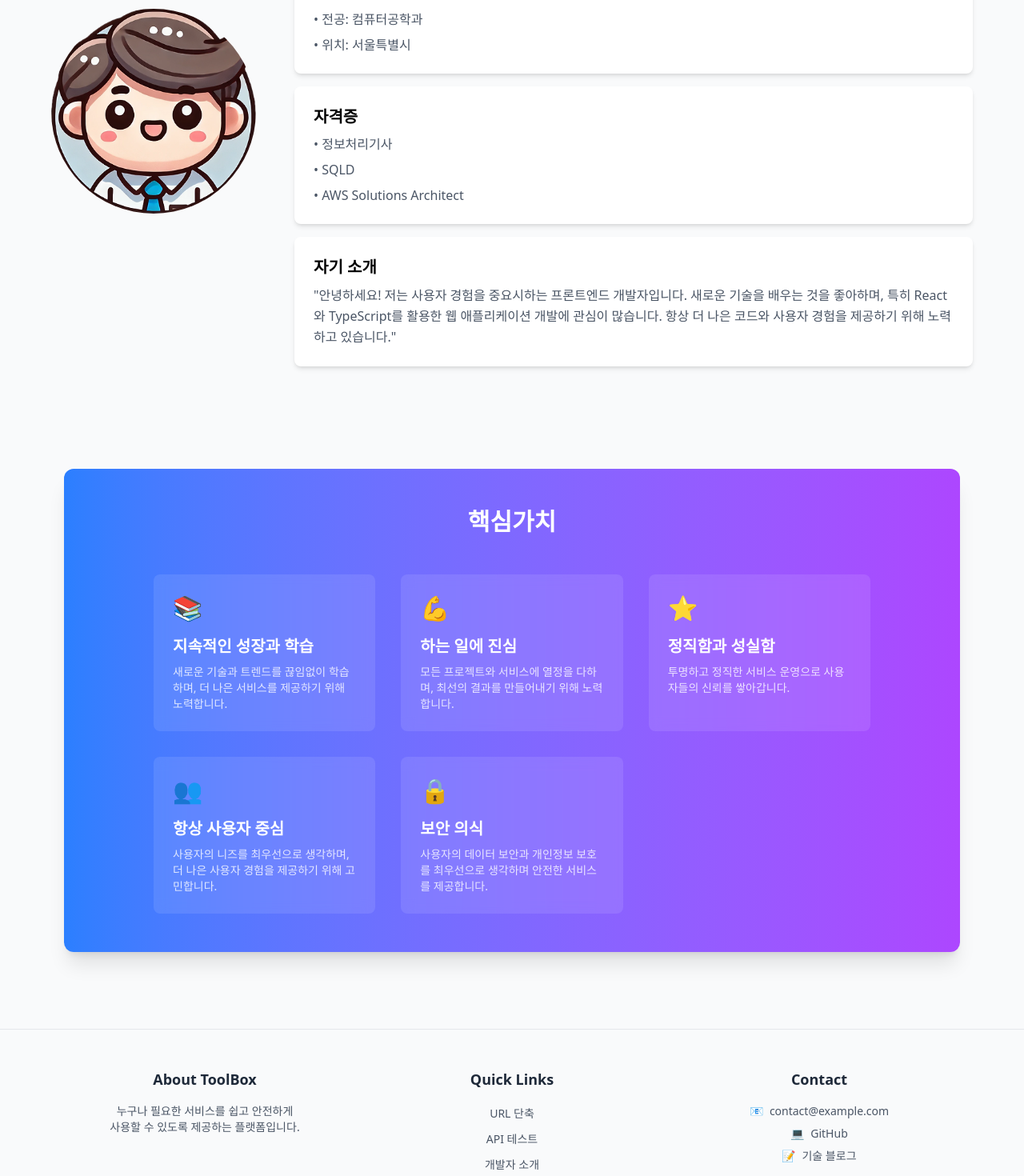
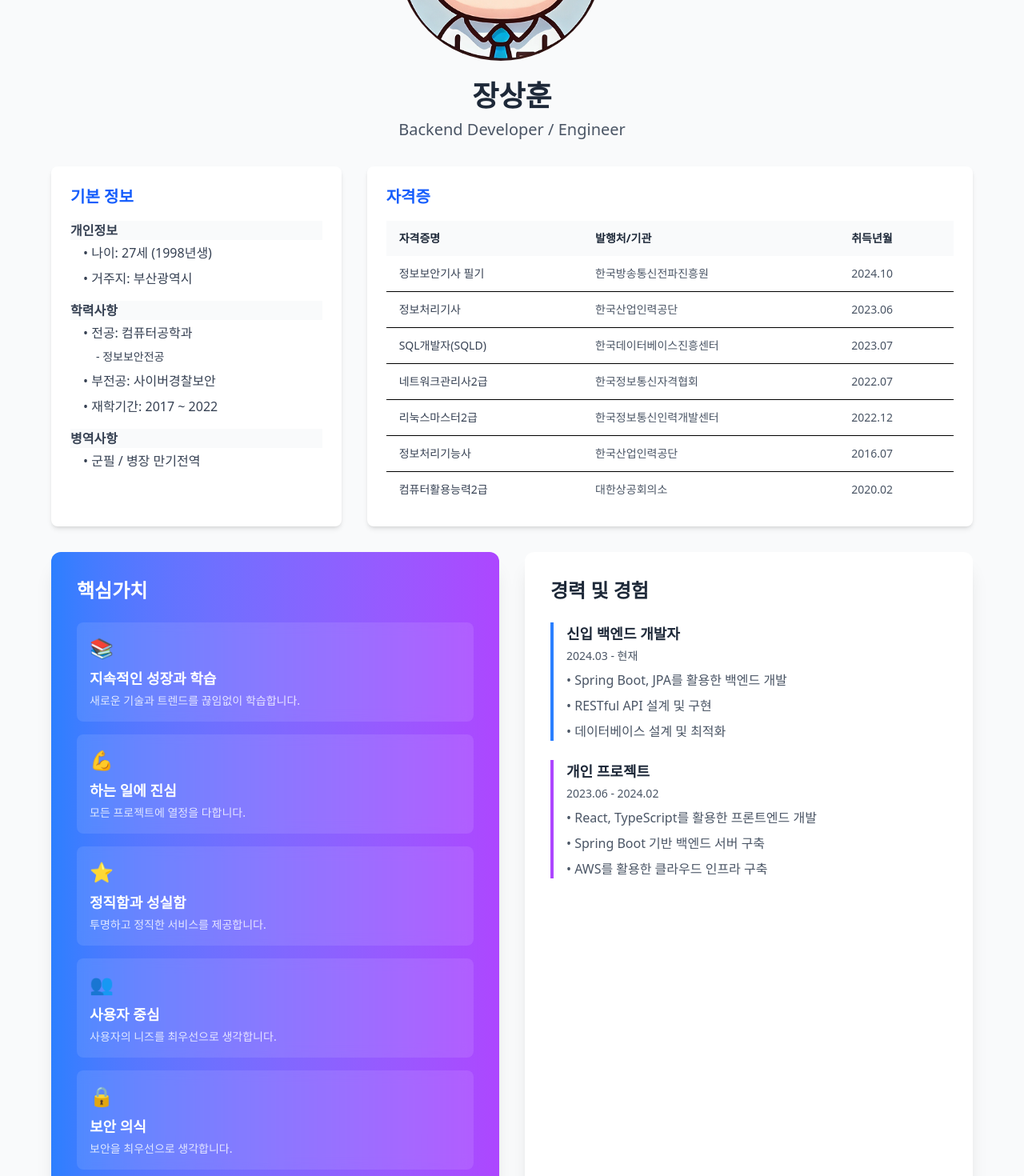
Before and after one commit to hoowave/toolbox-frontend, a React (Vite) app: page /about in a window 1280 px wide. Shown: the part 340-1810 px from the top of the page at 80% size. Built offline with nearby package versions, Linux system fonts and the light colour scheme.

Commit message:
fix about

```diff
--- a/src/components/Footer.tsx
+++ b/src/components/Footer.tsx
@@ -64,14 +64,14 @@ const Footer = () => {
             <ul className="space-y-2 text-sm text-gray-600">
               <li className="flex items-center justify-center">
                 <span>📧</span>
-                <a href="mailto:contact@example.com" className="hover:text-blue-600 transition-colors ml-2">
-                  contact@example.com
+                <a href="mailto:tkdgns519@gmail.com" className="hover:text-blue-600 transition-colors ml-2">
+                  Email
                 </a>
               </li>
               <li className="flex items-center justify-center">
                 <span>💻</span>
                 <a
-                  href="https://github.com"
+                  href="https://github.com/hoowave"
                   target="_blank"
                   rel="noopener noreferrer"
                   className="hover:text-blue-600 transition-colors ml-2"
@@ -82,12 +82,12 @@ const Footer = () => {
               <li className="flex items-center justify-center">
                 <span>📝</span>
                 <a
-                  href="https://your-blog.tistory.com"
+                  href="https://hoowave.tistory.com"
                   target="_blank"
                   rel="noopener noreferrer"
                   className="hover:text-blue-600 transition-colors ml-2"
                 >
-                  기술 블로그
+                  Tech Blog
                 </a>
               </li>
             </ul>
--- a/src/components/Header.tsx
+++ b/src/components/Header.tsx
@@ -53,8 +53,8 @@ const Header = () => {
     ],
     developer: [
       { label: '소개', to: '/about' },
-      { label: '기술블로그', to: 'https://blog.example.com' },
-      { label: 'Github', to: 'https://github.com' }
+      { label: '기술블로그', to: 'https://hoowave.tistory.com' },
+      { label: 'Github', to: 'https://github.com/hoowave' }
     ]
   };
 
--- a/src/pages/About.tsx
+++ b/src/pages/About.tsx
@@ -7,153 +7,192 @@ const About = () => {
         initial={{ opacity: 0, y: 50 }}
         animate={{ opacity: 1, y: 0 }}
         transition={{ duration: 0.8 }}
-        className="flex flex-col md:flex-row items-center gap-12 py-16"
+        className="flex flex-col items-center gap-8 py-16"
       >
+        {/* Profile Image and Name */}
         <motion.div
-          className="w-64 h-64 relative"
+          className="text-center"
           whileHover={{ scale: 1.05 }}
           transition={{ type: "spring", stiffness: 300 }}
         >
-          <div className="w-full h-full rounded-full overflow-hidden">
+          <div className="w-64 h-64 rounded-full overflow-hidden mb-6">
             <img
               src="/my_img.png"
               alt="프로필 이미지"
               className="w-full h-full object-cover"
             />
           </div>
+          <h1 className="text-4xl font-bold text-gray-800 mb-2">장상훈</h1>
+          <p className="text-xl text-gray-600">Backend Developer / Engineer</p>
         </motion.div>
 
+        {/* Basic Info and Certifications */}
+        <div className="w-full grid grid-cols-12 gap-8">
+          {/* Basic Info - 3/12 (25%) */}
           <motion.div
-          className="flex-1 space-y-6"
-          initial={{ opacity: 0, x: 50 }}
+            className="col-span-12 md:col-span-4 bg-white p-6 rounded-lg shadow-md"
+            whileHover={{ y: -5 }}
+            transition={{ type: "spring", stiffness: 300 }}
+          >
+            <h2 className="text-xl font-semibold mb-4 text-blue-600">기본 정보</h2>
+            <div className="space-y-4 text-gray-700">
+              <div>
+                <h3 className="font-semibold mb-1 bg-gray-50">개인정보</h3>
+                <ul className="space-y-2 pl-4">
+                  <li>• 나이: 27세 (1998년생)</li>
+                  <li>• 거주지: 부산광역시</li>
+                </ul>
+              </div>
+
+              <div>
+                <h3 className="font-semibold mb-1 bg-gray-50">학력사항</h3>
+                <ul className="space-y-2 pl-4">
+                  <li>• 전공: 컴퓨터공학과</li>
+                  <li className="pl-4 text-sm">- 정보보안전공</li>
+                  <li>• 부전공: 사이버경찰보안</li>
+                  <li>• 재학기간: 2017 ~ 2022</li>
+                </ul>
+              </div>
+
+              <div>
+                <h3 className="font-semibold mb-1 bg-gray-50">병역사항</h3>
+                <ul className="space-y-2 pl-4">
+                  <li>• 군필 / 병장 만기전역</li>
+                </ul>
+              </div>
+            </div>
+          </motion.div>
+
+          {/* Certifications - 7/12 (약 58%) */}
+          <motion.div
+            className="col-span-12 md:col-span-8 bg-white p-6 rounded-lg shadow-md"
+            whileHover={{ y: -5 }}
+            transition={{ type: "spring", stiffness: 300 }}
+          >
+            <h2 className="text-xl font-semibold mb-4 text-blue-600">자격증</h2>
+            <div className="overflow-x-auto">
+              <table className="min-w-full text-sm">
+                <thead>
+                  <tr className="bg-gray-50">
+                    <th className="text-left py-3 px-4 font-semibold text-gray-800">자격증명</th>
+                    <th className="text-left py-3 px-4 font-semibold text-gray-800">발행처/기관</th>
+                    <th className="text-left py-3 px-4 font-semibold text-gray-800">취득년월</th>
+                  </tr>
+                </thead>
+                <tbody className="divide-y">
+                  <tr className="hover:bg-gray-50">
+                    <td className="py-3 px-4 text-gray-700">정보보안기사 필기</td>
+                    <td className="py-3 px-4 text-gray-600">한국방송통신전파진흥원</td>
+                    <td className="py-3 px-4 text-gray-600">2024.10</td>
+                  </tr>
+                  <tr className="hover:bg-gray-50">
+                    <td className="py-3 px-4 text-gray-700">정보처리기사</td>
+                    <td className="py-3 px-4 text-gray-600">한국산업인력공단</td>
+                    <td className="py-3 px-4 text-gray-600">2023.06</td>
+                  </tr>
+                  <tr className="hover:bg-gray-50">
+                    <td className="py-3 px-4 text-gray-700">SQL개발자(SQLD)</td>
+                    <td className="py-3 px-4 text-gray-600">한국데이터베이스진흥센터</td>
+                    <td className="py-3 px-4 text-gray-600">2023.07</td>
+                  </tr>
+                  <tr className="hover:bg-gray-50">
+                    <td className="py-3 px-4 text-gray-700">네트워크관리사2급</td>
+                    <td className="py-3 px-4 text-gray-600">한국정보통신자격협회</td>
+                    <td className="py-3 px-4 text-gray-600">2022.07</td>
+                  </tr>
+                  <tr className="hover:bg-gray-50">
+                    <td className="py-3 px-4 text-gray-700">리눅스마스터2급</td>
+                    <td className="py-3 px-4 text-gray-600">한국정보통신인력개발센터</td>
+                    <td className="py-3 px-4 text-gray-600">2022.12</td>
+                  </tr>
+                  <tr className="hover:bg-gray-50">
+                    <td className="py-3 px-4 text-gray-700">정보처리기능사</td>
+                    <td className="py-3 px-4 text-gray-600">한국산업인력공단</td>
+                    <td className="py-3 px-4 text-gray-600">2016.07</td>
+                  </tr>
+                  <tr className="hover:bg-gray-50">
+                    <td className="py-3 px-4 text-gray-700">컴퓨터활용능력2급</td>
+                    <td className="py-3 px-4 text-gray-600">대한상공회의소</td>
+                    <td className="py-3 px-4 text-gray-600">2020.02</td>
+                  </tr>
+                </tbody>
+              </table>
+            </div>
+          </motion.div>
+        </div>
+
+        {/* Core Values and Experience */}
+        <div className="w-full grid grid-cols-1 md:grid-cols-2 gap-8">
+          {/* Left Column - Core Values */}
+          <motion.div
+            className="space-y-6"
+            initial={{ opacity: 0, x: -50 }}
             animate={{ opacity: 1, x: 0 }}
             transition={{ duration: 0.8, delay: 0.2 }}
           >
-          <div className="space-y-2">
-            <h1 className="text-4xl font-bold text-gray-800">홍길동</h1>
-            <p className="text-xl text-gray-600">웹 개발자 / 프론트엔드 엔지니어</p>
+            <div className="bg-gradient-to-r from-blue-500 to-purple-500 text-white rounded-xl p-8 shadow-xl">
+              <h2 className="text-2xl font-bold mb-6">핵심가치</h2>
+              <div className="grid gap-4">
+                <div className="bg-white/10 backdrop-blur-sm rounded-lg p-4">
+                  <div className="text-2xl mb-2">📚</div>
+                  <h3 className="text-lg font-semibold mb-1">지속적인 성장과 학습</h3>
+                  <p className="text-sm text-white/80">새로운 기술과 트렌드를 끊임없이 학습합니다.</p>
                 </div>
-
-          <div className="space-y-4">
-            <motion.div
-              className="bg-white p-6 rounded-lg shadow-md"
-              whileHover={{ y: -5 }}
-              transition={{ type: "spring", stiffness: 300 }}
-            >
-              <h2 className="text-xl font-semibold mb-2">기본 정보</h2>
-              <ul className="space-y-2 text-gray-600">
-                <li>• 나이: 28세</li>
-                <li>• 전공: 컴퓨터공학과</li>
-                <li>• 위치: 서울특별시</li>
-              </ul>
+                <div className="bg-white/10 backdrop-blur-sm rounded-lg p-4">
+                  <div className="text-2xl mb-2">💪</div>
+                  <h3 className="text-lg font-semibold mb-1">하는 일에 진심</h3>
+                  <p className="text-sm text-white/80">모든 프로젝트에 열정을 다합니다.</p>
+                </div>
+                <div className="bg-white/10 backdrop-blur-sm rounded-lg p-4">
+                  <div className="text-2xl mb-2">⭐</div>
+                  <h3 className="text-lg font-semibold mb-1">정직함과 성실함</h3>
+                  <p className="text-sm text-white/80">투명하고 정직한 서비스를 제공합니다.</p>
+                </div>
+                <div className="bg-white/10 backdrop-blur-sm rounded-lg p-4">
+                  <div className="text-2xl mb-2">👥</div>
+                  <h3 className="text-lg font-semibold mb-1">사용자 중심</h3>
+                  <p className="text-sm text-white/80">사용자의 니즈를 최우선으로 생각합니다.</p>
+                </div>
+                <div className="bg-white/10 backdrop-blur-sm rounded-lg p-4">
+                  <div className="text-2xl mb-2">🔒</div>
+                  <h3 className="text-lg font-semibold mb-1">보안 의식</h3>
+                  <p className="text-sm text-white/80">보안을 최우선으로 생각합니다.</p>
+                </div>
+              </div>
+            </div>
           </motion.div>
 
+          {/* Right Column - Experience */}
           <motion.div
-              className="bg-white p-6 rounded-lg shadow-md"
-              whileHover={{ y: -5 }}
-              transition={{ type: "spring", stiffness: 300 }}
+            className="space-y-6"
+            initial={{ opacity: 0, x: 50 }}
+            animate={{ opacity: 1, x: 0 }}
+            transition={{ duration: 0.8, delay: 0.4 }}
           >
-              <h2 className="text-xl font-semibold mb-2">자격증</h2>
-              <ul className="space-y-2 text-gray-600">
-                <li>• 정보처리기사</li>
-                <li>• SQLD</li>
-                <li>• AWS Solutions Architect</li>
+            <div className="bg-white rounded-xl p-8 shadow-xl h-full">
+              <h2 className="text-2xl font-bold mb-6 text-gray-800">경력 및 경험</h2>
+              <div className="space-y-6">
+                <div className="border-l-4 border-blue-500 pl-4">
+                  <h3 className="text-lg font-semibold text-gray-800">신입 백엔드 개발자</h3>
+                  <p className="text-sm text-gray-600 mt-1">2024.03 - 현재</p>
+                  <ul className="mt-2 space-y-2 text-gray-600">
+                    <li>• Spring Boot, JPA를 활용한 백엔드 개발</li>
+                    <li>• RESTful API 설계 및 구현</li>
+                    <li>• 데이터베이스 설계 및 최적화</li>
                   </ul>
-            </motion.div>
-
-            <motion.div
-              className="bg-white p-6 rounded-lg shadow-md"
-              whileHover={{ y: -5 }}
-              transition={{ type: "spring", stiffness: 300 }}
-            >
-              <h2 className="text-xl font-semibold mb-2">자기 소개</h2>
-              <p className="text-gray-600 leading-relaxed">
-                "안녕하세요! 저는 사용자 경험을 중요시하는 프론트엔드 개발자입니다.
-                새로운 기술을 배우는 것을 좋아하며, 특히 React와 TypeScript를 활용한
-                웹 애플리케이션 개발에 관심이 많습니다. 항상 더 나은 코드와
-                사용자 경험을 제공하기 위해 노력하고 있습니다."
-              </p>
-            </motion.div>
+                </div>
+                <div className="border-l-4 border-purple-500 pl-4">
+                  <h3 className="text-lg font-semibold text-gray-800">개인 프로젝트</h3>
+                  <p className="text-sm text-gray-600 mt-1">2023.06 - 2024.02</p>
+                  <ul className="mt-2 space-y-2 text-gray-600">
+                    <li>• React, TypeScript를 활용한 프론트엔드 개발</li>
+                    <li>• Spring Boot 기반 백엔드 서버 구축</li>
+                    <li>• AWS를 활용한 클라우드 인프라 구축</li>
+                  </ul>
+                </div>
+              </div>
             </div>
           </motion.div>
-      </motion.section>
-
-      {/* Core Values Section */}
-      <motion.section
-        className="py-16 px-4"
-        initial={{ opacity: 0, y: 50 }}
-        animate={{ opacity: 1, y: 0 }}
-        transition={{ delay: 0.4 }}
-      >
-        <div className="bg-gradient-to-r from-blue-500 to-purple-500 text-white rounded-xl p-12 shadow-xl">
-          <motion.h2
-            className="text-3xl font-bold mb-12 text-center"
-            whileHover={{ scale: 1.05 }}
-            transition={{ type: "spring", stiffness: 300 }}
-          >
-            핵심가치
-          </motion.h2>
-          <div className="grid grid-cols-1 md:grid-cols-2 lg:grid-cols-3 gap-8 max-w-4xl mx-auto">
-            <motion.div
-              className="bg-white/10 backdrop-blur-sm rounded-lg p-6"
-              whileHover={{ scale: 1.03 }}
-              transition={{ type: "spring", stiffness: 300 }}
-            >
-              <div className="text-3xl mb-4">📚</div>
-              <h3 className="text-xl font-semibold mb-2">지속적인 성장과 학습</h3>
-              <p className="text-sm text-white/80">
-                새로운 기술과 트렌드를 끊임없이 학습하며, 더 나은 서비스를 제공하기 위해 노력합니다.
-              </p>
-            </motion.div>
-
-            <motion.div
-              className="bg-white/10 backdrop-blur-sm rounded-lg p-6"
-              whileHover={{ scale: 1.03 }}
-              transition={{ type: "spring", stiffness: 300 }}
-            >
-              <div className="text-3xl mb-4">💪</div>
-              <h3 className="text-xl font-semibold mb-2">하는 일에 진심</h3>
-              <p className="text-sm text-white/80">
-                모든 프로젝트와 서비스에 열정을 다하며, 최선의 결과를 만들어내기 위해 노력합니다.
-              </p>
-            </motion.div>
-
-            <motion.div
-              className="bg-white/10 backdrop-blur-sm rounded-lg p-6"
-              whileHover={{ scale: 1.03 }}
-              transition={{ type: "spring", stiffness: 300 }}
-            >
-              <div className="text-3xl mb-4">⭐</div>
-              <h3 className="text-xl font-semibold mb-2">정직함과 성실함</h3>
-              <p className="text-sm text-white/80">
-                투명하고 정직한 서비스 운영으로 사용자들의 신뢰를 쌓아갑니다.
-              </p>
-            </motion.div>
-
-            <motion.div
-              className="bg-white/10 backdrop-blur-sm rounded-lg p-6"
-              whileHover={{ scale: 1.03 }}
-              transition={{ type: "spring", stiffness: 300 }}
-            >
-              <div className="text-3xl mb-4">👥</div>
-              <h3 className="text-xl font-semibold mb-2">항상 사용자 중심</h3>
-              <p className="text-sm text-white/80">
-                사용자의 니즈를 최우선으로 생각하며, 더 나은 사용자 경험을 제공하기 위해 고민합니다.
-              </p>
-            </motion.div>
-
-            <motion.div
-              className="bg-white/10 backdrop-blur-sm rounded-lg p-6"
-              whileHover={{ scale: 1.03 }}
-              transition={{ type: "spring", stiffness: 300 }}
-            >
-              <div className="text-3xl mb-4">🔒</div>
-              <h3 className="text-xl font-semibold mb-2">보안 의식</h3>
-              <p className="text-sm text-white/80">
-                사용자의 데이터 보안과 개인정보 보호를 최우선으로 생각하며 안전한 서비스를 제공합니다.
-              </p>
-            </motion.div>
-          </div>
         </div>
       </motion.section>
     </div>
```
Lines whose indentation alone changed are shown as unchanged.
